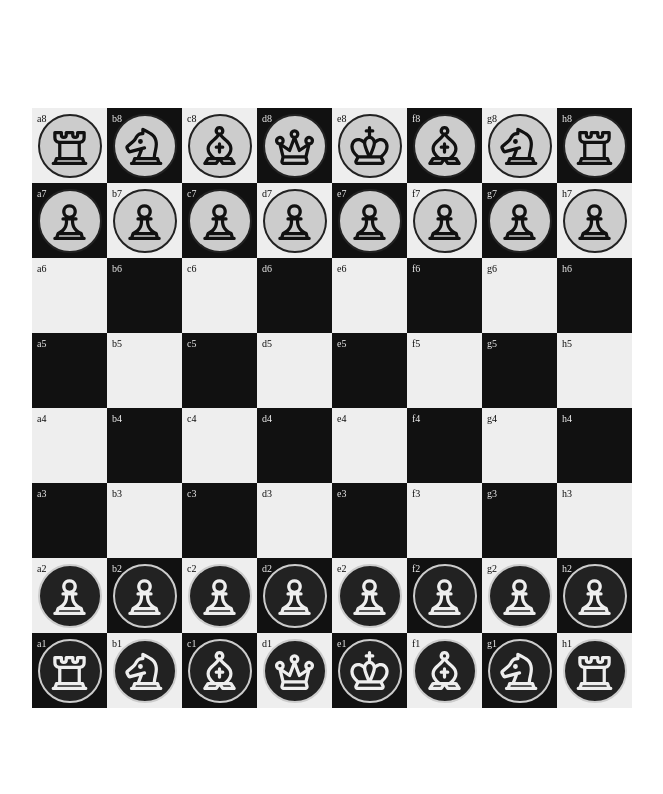
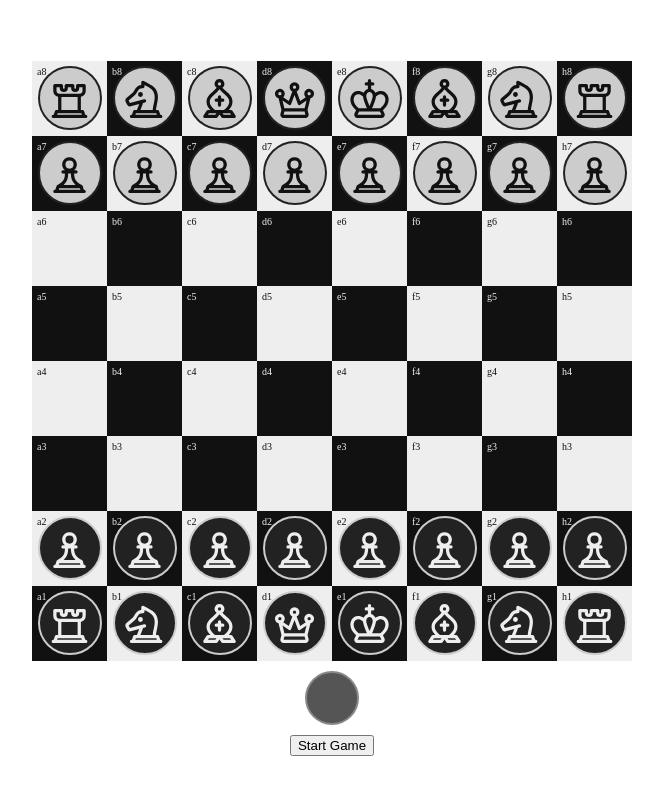
Before and after one commit to ADreamingTanuki/chess-app, a React (Vite) app: page / in a window 1280 px wide. Shown: the top 794 px of the page, without its empty margins (308-971 px from the left). Built offline with nearby package versions, Linux system fonts and the light colour scheme.

Commit message:
layout corrections

```diff
--- a/src/App.tsx
+++ b/src/App.tsx
@@ -1,26 +1,18 @@
 
 // react
 
-// chess.js
-import { Chess } from "chess.js";
 
 // custom
-import Board from "./components/board";
-import { Piece } from "./components/piece";
+import Gameplay from "./Gameplay";
 import "./styles/main.css"
 
 function App() {
 
-  let game = new Chess();
+  // app gamestate must be managed through one component
+  // maybe have a specific game component that loads in for a gameplay instance?
 
   return (
-    <main
-      className="container"
-    >
-      <Board
-        gamestate={game.board()}
-      />
-    </main>
+    <Gameplay/>
   );
 }
 
--- /dev/null
+++ b/src/Gameplay.tsx
@@ -0,0 +1,33 @@
+
+// react
+import { ReactNode } from "react";
+
+// chess.js
+import { Chess } from "chess.js";
+
+// custom
+import Board from "./components/board";
+import TurnIndicator from "./components/turn-indicator";
+import Flex from "./components/flex";
+import StartResetButton from "./components/start-reset-button";
+
+export default function Gameplay(): ReactNode {
+
+  let game = new Chess();
+
+  return (
+    <main
+      className="container"
+    >
+      <Flex direciton="column">
+        <Board
+          gamestate={game.board()}
+        />
+        <Flex direciton="column">
+          <TurnIndicator/>
+          <StartResetButton/>
+        </Flex>
+      </Flex>
+    </main>
+  )
+}
--- /dev/null
+++ b/src/components/flex.tsx
@@ -0,0 +1,30 @@
+import { JSX, CSSProperties, ReactNode } from "react"
+
+export type FlexDirection = 'row' | 'column';
+
+const STYLE = {
+  display: 'flex',
+  justifyContent: 'center',
+  alignItems: 'center',
+} as CSSProperties
+
+function buildStyle(direciton: FlexDirection): CSSProperties {
+  const dir = direciton === 'row' ? 'row' : 'column';
+  return {
+    ...STYLE,
+    flexDirection: dir
+  };
+}
+
+export interface FlexProps {
+  direciton: FlexDirection,
+  children?: ReactNode[] | ReactNode
+}
+
+export default function Flex(props: FlexProps): JSX.Element {
+  return (
+    <div style={buildStyle(props.direciton)}>
+      {props.children}
+    </div>
+  )
+}
--- /dev/null
+++ b/src/components/start-reset-button.tsx
@@ -0,0 +1,24 @@
+import { JSX, useState } from "react";
+
+import ChessGame from "../lib/chess-game";
+
+export default function StartResetButton(): JSX.Element {
+
+  const [isActive, setIsActive] = useState(ChessGame.isActive);
+
+  function onClick(e: any) {
+    console.log("squaming");
+  }
+
+  function drawLabel() {
+    return isActive ? "Reset Game"  : "Start Game";
+  }
+
+  return (
+    <button
+      onClick={onClick}
+    >
+      { drawLabel() }
+    </button>
+  )
+}
--- /dev/null
+++ b/src/components/turn-indicator.tsx
@@ -0,0 +1,49 @@
+import { CSSProperties, ReactNode, useEffect, useState } from "react";
+import { Team } from "../lib/chess-types";
+import COLOUR from "../lib/colours";
+import ChessGame, { TeamToMove } from "../lib/chess-game";
+
+
+const STYLE: CSSProperties = {
+  width: '50px',
+  height: '50px',
+  border: `2px solid #888`,
+  borderRadius: '50%',
+  margin: '10px'
+}
+
+function buildStyle(team: TeamToMove): CSSProperties {
+  let res = { ...STYLE };
+
+  if (typeof team === "undefined") {
+    return {
+      ...STYLE,
+      backgroundColor: '#555',
+      color: '#aaa'
+    } as CSSProperties;
+  }
+
+  if (team === 'black') {
+    res.backgroundColor = COLOUR.BLACK_2;
+    res.color = COLOUR.WHITE_1;
+  } else {
+    res.backgroundColor = COLOUR.WHITE_2;
+    res.color = COLOUR.BLACK_1;
+  }
+
+  return res as CSSProperties;
+}
+
+export default function TurnIndicator(): ReactNode {
+
+  const [teamToMove, setTeamToMove] = useState<TeamToMove>();
+
+  // todo state hook
+  useEffect(() => {
+    console.log("Use effect: team:" + ChessGame.teamToMove);
+  }, [ChessGame.teamToMove]);
+
+  return (
+    <div style={buildStyle(teamToMove)}></div>
+  )
+}
--- /dev/null
+++ b/src/lib/chess-game-hooks.ts
@@ -0,0 +1,6 @@
+// import { useEffect } from "react";
+// import ChessGame from "./chess-game";
+
+// export function useIsGameInPlay() {
+
+// }
--- /dev/null
+++ b/src/lib/chess-game.ts
@@ -0,0 +1,37 @@
+
+// Provides access to a singleton chess game run through chess.js
+// This intermediate setup aims to allow react components to communicate with the game
+// instance directley through state hooks, instead of forcing a clumsy top-down state architecture
+
+import { Chess, Square } from "chess.js";
+import Coordinate from "./coordinate";
+import { makeErrorSubtag } from "./custom-errors";
+import { Team } from "./chess-types";
+
+const ERR_TAG = makeErrorSubtag("[ChessGame]");
+
+export type TeamToMove = Team | undefined;
+
+export default class ChessGame {
+
+  static _game: Chess | undefined;
+  static teamToMove: TeamToMove;
+  static isActive: boolean = false;
+
+  // start a new game session
+  static new() {
+    this._game = new Chess();
+    this.isActive = true;
+    this.teamToMove = 'white';
+  }
+
+  // error if no game session exists
+  static async getMovesAt(position: Coordinate): Promise<Coordinate[]> {
+    if (this._game === undefined)
+      throw new Error(ERR_TAG + `Tried to get moves at position '${position}' but no game has been initialized`);
+    else
+      return this._game
+        .moves({square: position.string as Square})
+        .map(str => new Coordinate(str))
+  }
+}
```
